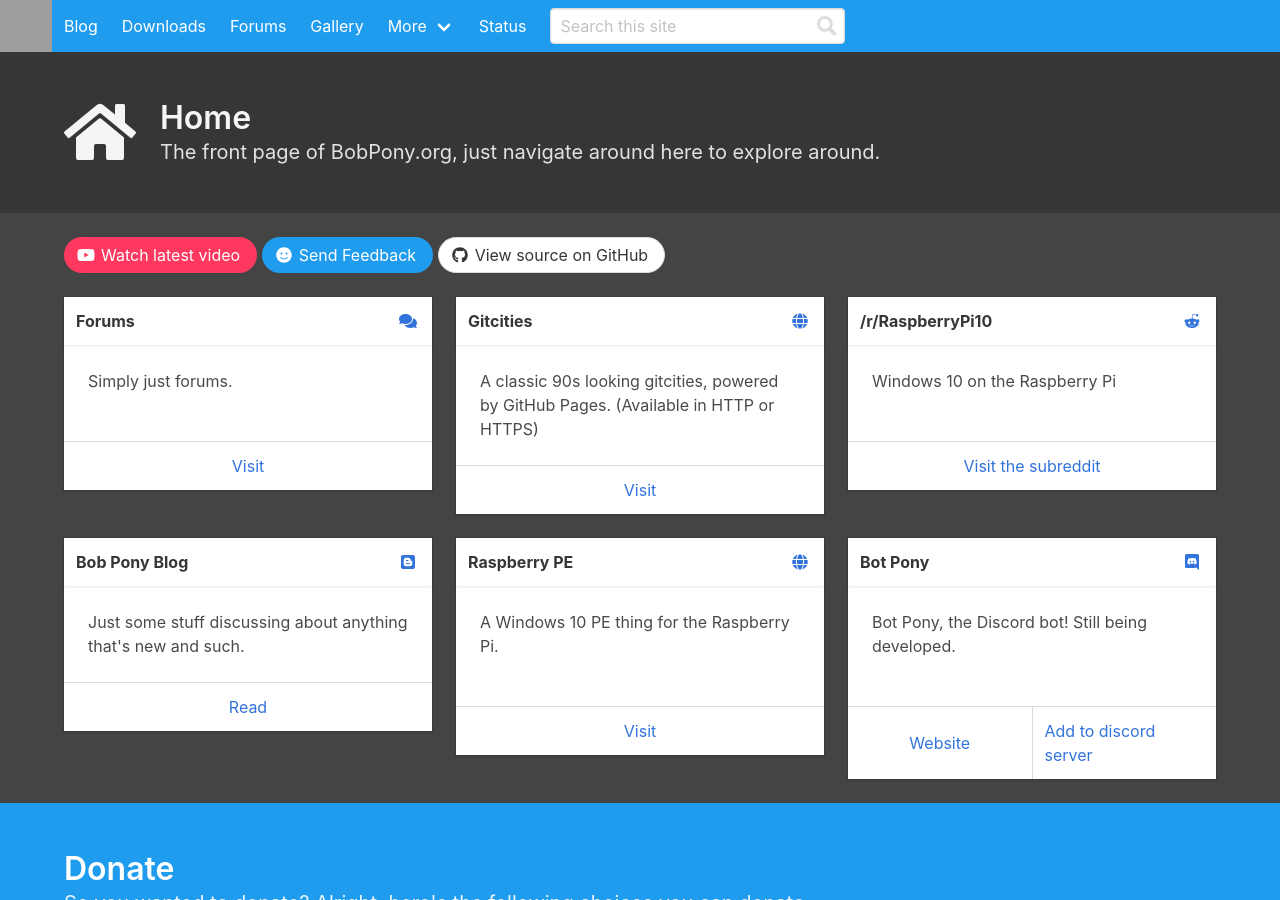
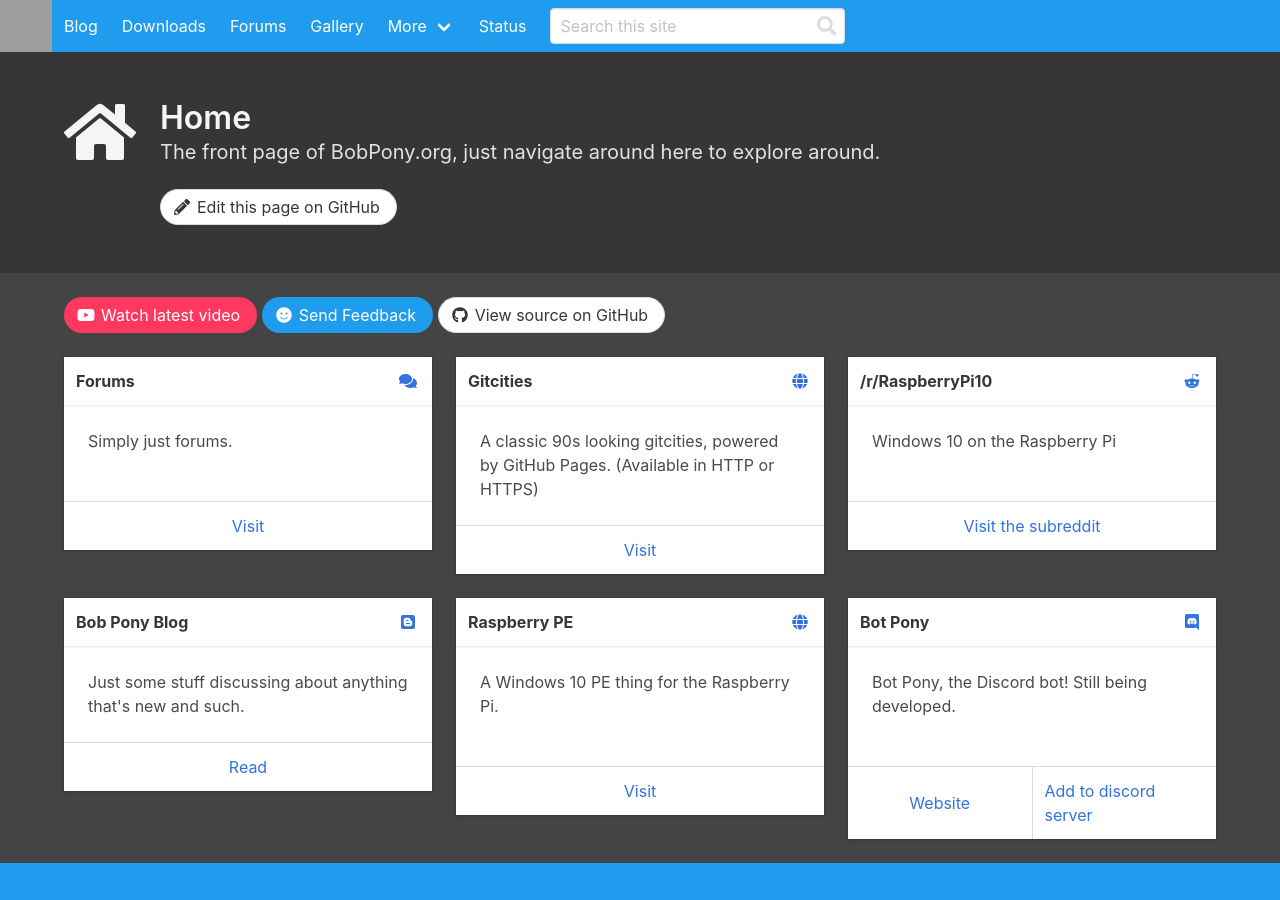
Before and after one commit to miklosakos/bobpony.org, a Jekyll site: the page built from index.html, in a window 1280 px wide and 900 px high. Built offline with Jekyll 4.4.1, drawn with Linux system fonts in a browser that asks for light colours; nearby versions of some CDN libraries; grey boxes are pictures that could not be loaded.

Commit message:
Update page.html

```diff
--- a/_layouts/page.html
+++ b/_layouts/page.html
@@ -90,7 +90,7 @@
     </div>
    </div>
 </nav>
-<section class="hero is-dark bsa">
+<section class="hero is-dark">
   <div class="hero-body">
     <div class="container">
    <div class="columns">
@@ -102,6 +102,13 @@
     <p class="subtitle">
       {{ page.description }}
     </p>
+		<!-- Add qa buttons at least two here. jekyll style ofc. -->
+		<a class="button is-rounded" href="https://github.com/TheBobPony/bobpony.org/edit/master/{{ page.path }}">
+    <span class="icon is-small">
+      <i class="fas fa-pencil-alt"></i>
+    </span>
+    <span>Edit this page on GitHub</span>
+  </a>
 	</div>
 	</div>
   </div>
```
